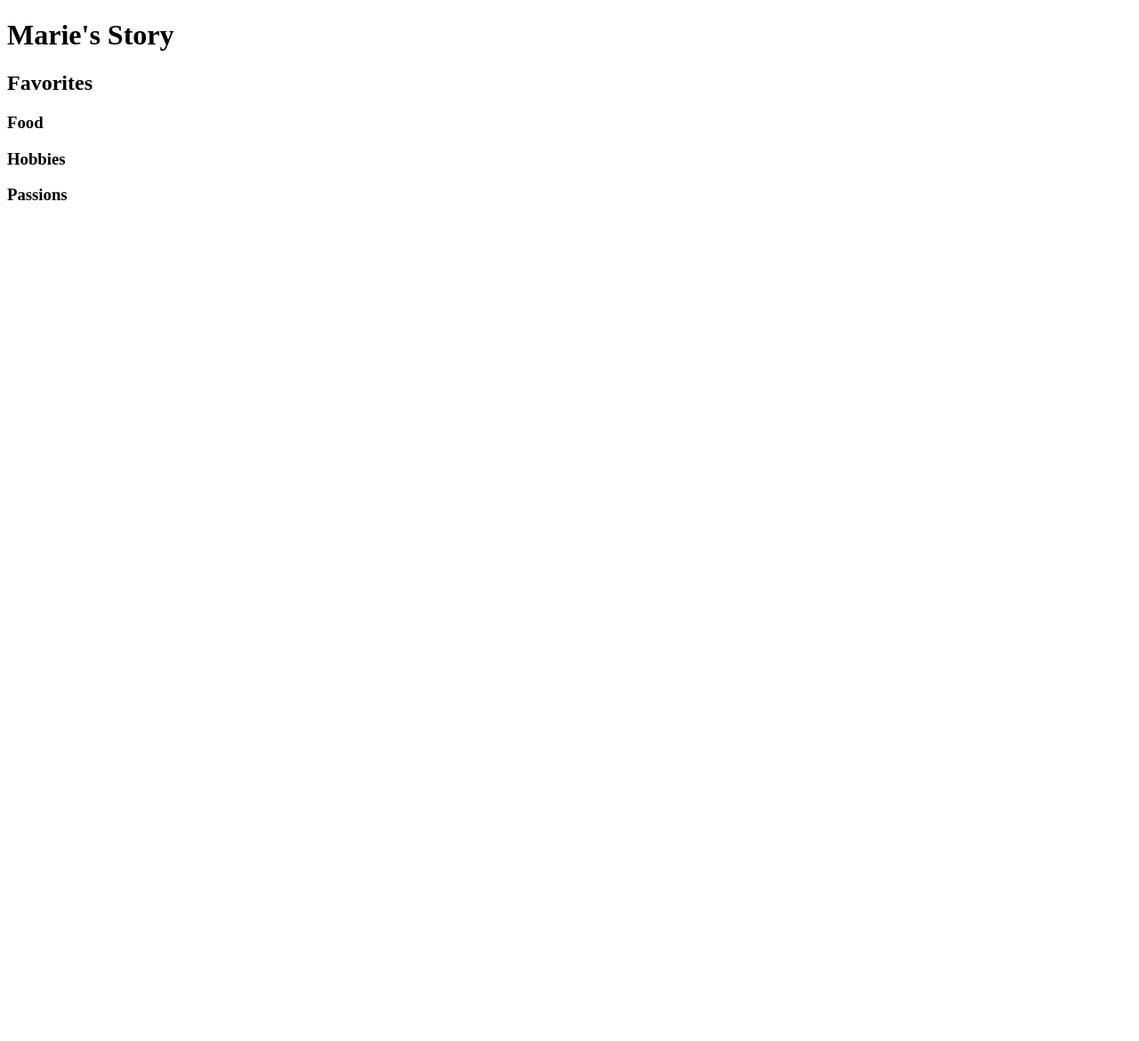
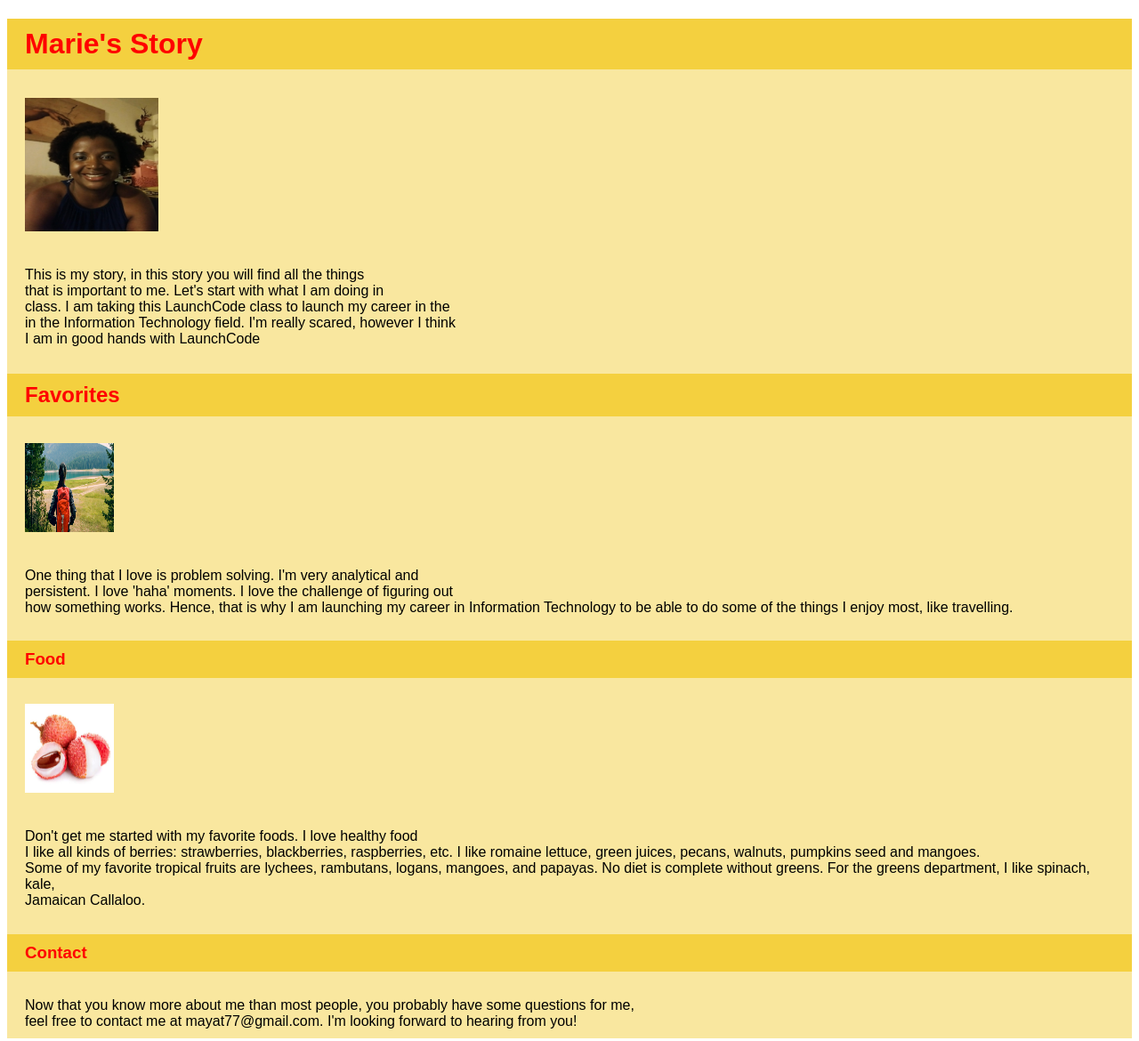
Before and after one commit to adroit22h/html-me-something, a plain HTML site: page index.html in a window 1280 px wide. Shown: the whole page at 89% size. Before the commit the page ends 800 px from the top, so only its background shows below. Drawn offline with Linux system fonts and the light colour scheme.

Commit message:
My first html Page

```diff
--- a/index.html
+++ b/index.html
@@ -1,15 +1,41 @@
 <!DOCTYPE HTML>
 <html>
 <head>
+
+
     <title>Marie's Story</title>
 </head>
 <body>
+  <div style= "background-color:#F9E79F;">
+  <link href="./style.css" type="text/css" rel="stylesheet">
+  <h1>Marie's Story</h1>
+    <div content>
+    <img src="images/Mypic.jpg" alt="Marie's Picture" height="150" width="150">
 
-    <h1>Marie's Story</h1>
+    <p>This is my story, in this story you will find all the things<br>
+         that is important to me.  Let's start with what I am doing in <br>
+        class. I am taking this LaunchCode class to launch my career in the <br>
+        in the Information Technology field.  I'm really scared, however I think<br>
+        I am in good hands with LaunchCode</p>
+    </div>
     <h2>Favorites</h2>
+    <img src="images/travel.jpg" alt="Travel" height="100" width="100">
+      <p>One thing that I love is problem solving.  I'm very analytical and <br>
+      persistent.  I love 'haha' moments. I love the challenge of figuring out <br>
+      how something works. Hence, that is why I am launching my career in Information Technology to be able to do
+    some of the things I enjoy most, like travelling.</p>
     <h3>Food</h3>
-    <h3>Hobbies</h3>
-    <h3>Passions</h3>
+      <img src="images/lychees.jpg" alt="Lychees" height="100" width="100">
+      <p>Don't get me started with my favorite foods.  I love healthy food<br>
+      I like all kinds of berries: strawberries, blackberries, raspberries, etc.
+      I like romaine lettuce, green juices, pecans, walnuts, pumpkins seed and mangoes.<br>
+      Some of my favorite tropical fruits are lychees, rambutans, logans, mangoes, and papayas.
+      No diet is complete without greens. For the greens department, I like spinach, kale, <br>
+      Jamaican Callaloo.</p>
+    <h3>Contact</h3>
+    <p>Now that you know more about me than most people, you probably have some questions for me,<br>feel free to contact me at
+    mayat77@gmail.com.  I'm looking forward to hearing from you! </p>
+  </div>
 
 </body>
 </html>
--- /dev/null
+++ b/style.css
@@ -0,0 +1,47 @@
+h1 {
+    background-color:#F4D03F;
+    color: red;
+    font-family: Arial;
+    padding-top: 10px;
+    padding-right: 10px;
+    padding-bottom: 10px;
+    padding-left: 20px;
+
+}
+h2 {
+    background-color:#F4D03F;
+    color: red;
+    font-family: Arial;
+    padding-top: 10px;
+    padding-right: 10px;
+    padding-bottom: 10px;
+    padding-left: 20px;
+
+}
+h3 {
+    background-color:#F4D03F;
+    color: red;
+    font-family: Arial;
+    padding-top: 10px;
+    padding-right: 10px;
+    padding-bottom: 10px;
+    padding-left: 20px;
+
+}
+p {
+    background-color:#F9E79F;
+    color: black;
+    font-family: Arial;
+    padding-top: 10px;
+    padding-right: 10px;
+    padding-bottom: 10px;
+    padding-left: 20px;
+
+}
+img {
+    padding-top: 10px;
+    padding-right: 10px;
+    padding-bottom: 10px;
+    padding-left: 20px;
+
+}
```
Also changed, not shown: images/Mypic.jpg (added), images/lychees.jpg (added), images/travel.jpg (added).
